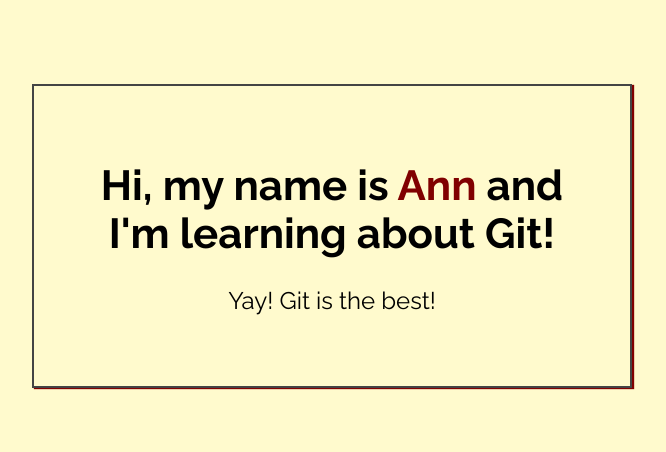
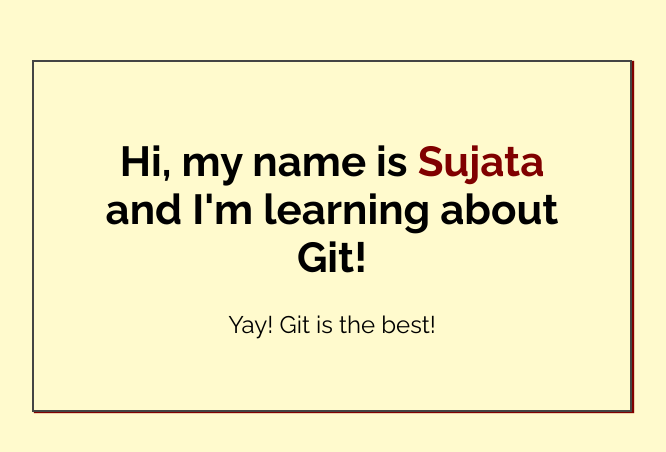
Before and after one commit to Sujata-L/my-first-repo, a plain HTML site: page index.html in a window 1280 px wide. Shown: the part 164-616 px from the top of the page, without its empty margins (308-974 px from the left). Drawn offline with Linux system fonts and the light colour scheme.

Commit message:
Added name to index.html

```diff
--- a/index.html
+++ b/index.html
@@ -14,7 +14,7 @@
 <body>
 
     <div class="greeting">
-        <h1>Hi, my name is <span class="highlight">Ann</span> and I'm learning about Git! </h1>
+        <h1>Hi, my name is <span class="highlight">Sujata</span> and I'm learning about Git! </h1>
 
         <p>Yay! Git is the best!</p>
     </div>
```
